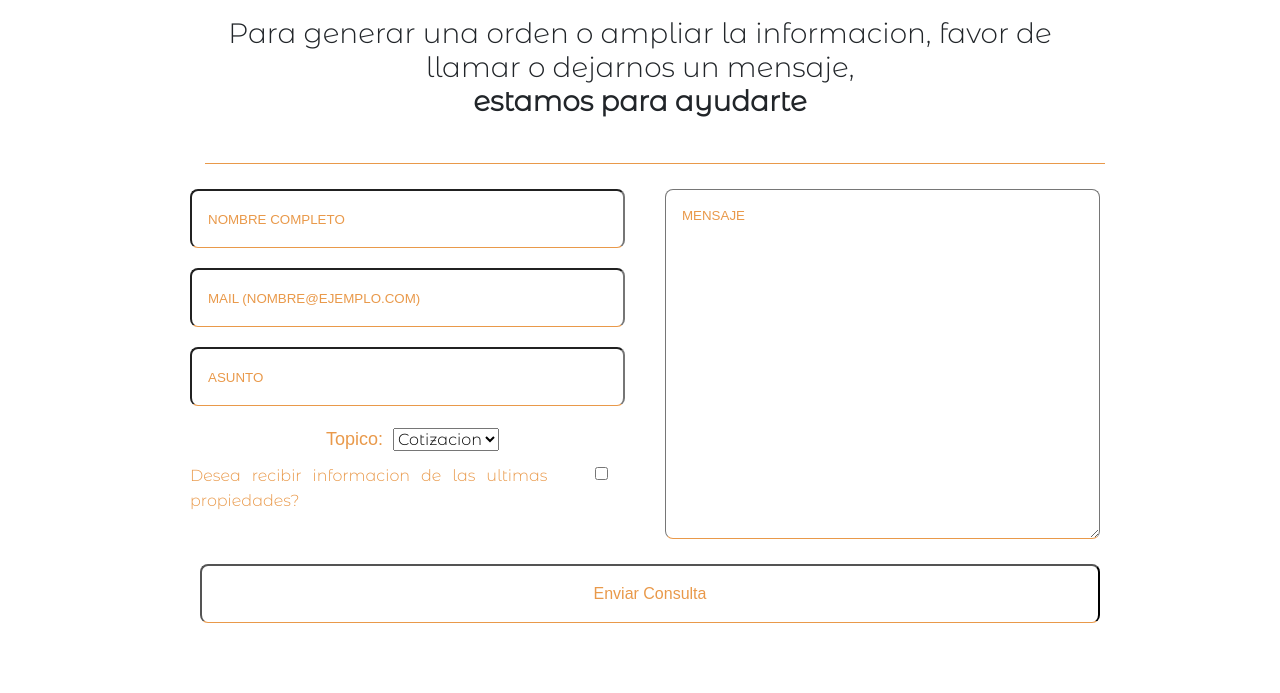
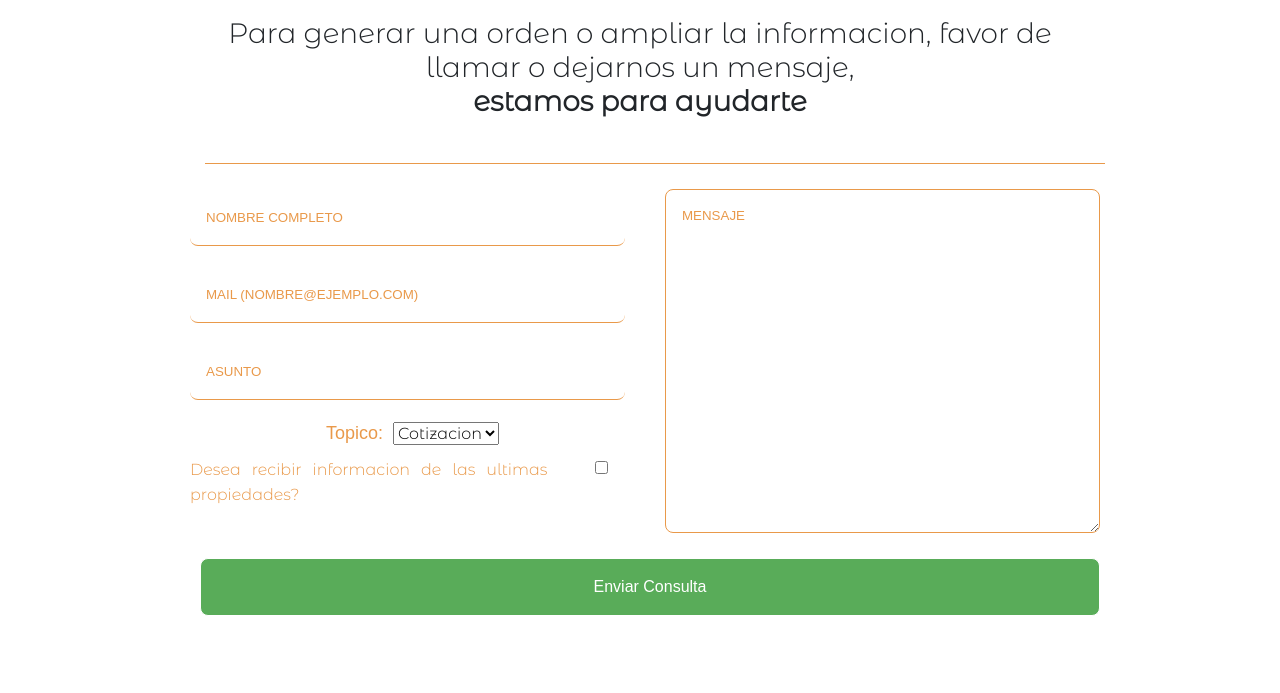
Before and after one commit to MLombriz/webTallerUrbano, a website: page pages/contacto.html in a window 1280 px wide. Shown: the part 259-952 px from the top of the page. Drawn offline with nearby package versions, Linux system fonts and the light colour scheme; a web font is replaced by a local one.

Commit message:
Modificaciones Contacto

```diff
--- a/scss/layout/_footer.scss
+++ b/scss/layout/_footer.scss
@@ -74,6 +74,7 @@
     border-bottom: 1px solid black;
     margin-bottom: 10px;
     font-weight: 700;
+    text-align: center;
 }
 
 .footer__contactoLink{
--- a/scss/main.scss
+++ b/scss/main.scss
@@ -49,11 +49,12 @@ section{
 a{
     color: black;
     text-decoration: none;
+    &:hover{
+        text-decoration: none;
+        font-weight: 700;
+    }
 }
-a:hover{
 
-    font-weight: 700;
-}
 p{
     text-align: justify;
     line-height: 25px;
--- a/scss/views/_contacto.scss
+++ b/scss/views/_contacto.scss
@@ -26,9 +26,10 @@ div{
 input{
     font-family: $font-contacto;
     color: $color-principal;
+    border: none;
 }
 
-.input__name, .input__email, .input__text, .input__enviar, textarea{
+.input__name, .input__email, .input__text{
     outline: 0;
     padding: 1em;
     border-radius: 8px;
@@ -36,6 +37,29 @@ input{
     width: 100%;
     background: transparent;
     border-bottom: 1px solid $color-principal;
+}
+textarea{
+    outline: 0;
+    padding: 1em;
+    border-radius: 8px;
+    margin: 10px;
+    width: 100%;
+    background: transparent;
+    border: 1px solid $color-principal;
+}
+.input__enviar{
+    outline: 0;
+    padding: 1em;
+    border-radius: 8px;
+    margin: 10px;
+    width: 100%;
+    background: rgba(0, 128, 0, 0.651);
+    border: 1px solid white;
+    color: white;
+    &:hover{
+        box-shadow: 2px 2px #d5d6d2;
+        background-color: rgba(0, 78, 0, 0.801);
+    }
 }
 .textarea--dimensiones{
     height: 100%;
```
Also changed, not shown: pages/contacto.html (+1 -0 lines), css/indexEstilo.css.
